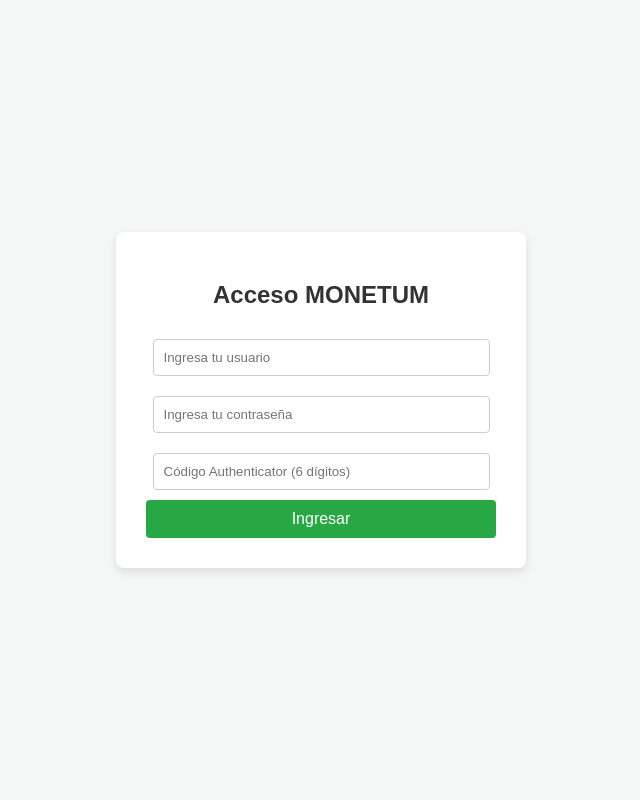
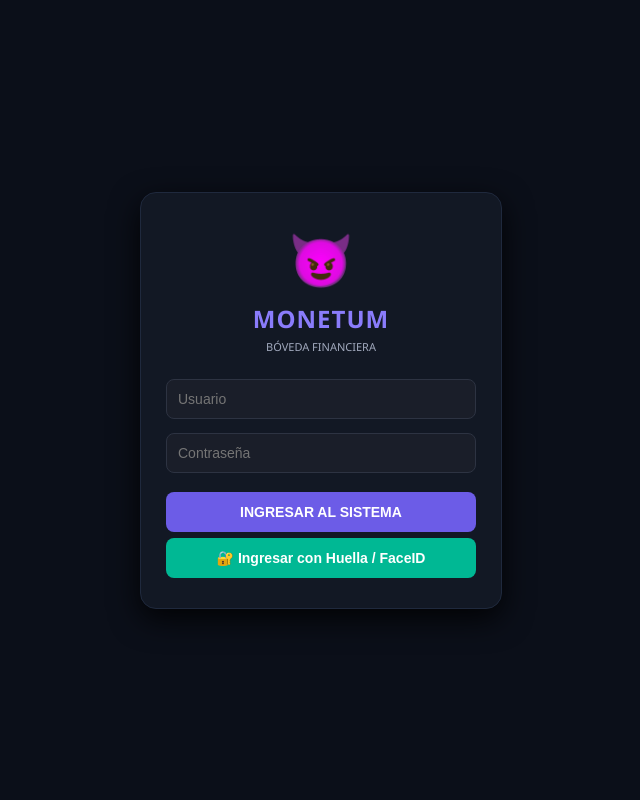
Before and after one commit to demonik0806-tech/MONETUM, a Flask app: page / in a window 1280 px wide. Shown: the whole page, without its empty margins (319-959 px from the left). Run offline with Flask 3, Linux system fonts and the light colour scheme; some libraries are stand-ins or nearby versions.

Commit message:
login.html
Updated the login page with a new design and added biometric login functionality.

```diff
--- a/MONETUM/templates/login.html
+++ b/MONETUM/templates/login.html
@@ -2,32 +2,75 @@
 <html lang="es">
 <head>
     <meta charset="UTF-8">
+    <title>MONETUM - Acceso</title>
+    <link rel="manifest" href="/static/manifest.json">
+    <meta name="theme-color" content="#0b0f19">
     <meta name="viewport" content="width=device-width, initial-scale=1.0">
-    <title>MONETUM - Iniciar Sesión</title>
     <style>
-        body { font-family: Arial, sans-serif; background-color: #f4f7f6; display: flex; justify-content: center; align-items: center; height: 100vh; margin: 0; }
-        .login-container { background: #fff; padding: 30px; border-radius: 8px; box-shadow: 0 4px 10px rgba(0,0,0,0.1); width: 100%; max-width: 350px; text-align: center; }
-        h2 { color: #333; margin-bottom: 20px; }
-        input { width: 90%; padding: 10px; margin: 10px 0; border: 1px solid #ccc; border-radius: 4px; }
-        button { width: 100%; padding: 10px; background-color: #28a745; color: white; border: none; border-radius: 4px; font-size: 16px; cursor: pointer; }
-        button:hover { background-color: #218838; }
-        .error { color: red; font-size: 14px; }
+        body { background-color: #0b0f19; color: #fff; font-family: 'Segoe UI', Arial, sans-serif; display: flex; justify-content: center; align-items: center; height: 100vh; margin: 0; }
+        .box { background: #121824; padding: 30px 25px; border-radius: 16px; width: 310px; text-align: center; border: 1px solid #1f293d; box-shadow: 0 10px 30px rgba(0,0,0,0.85); animation: popIn 0.4s ease; }
+        @keyframes popIn { from { opacity: 0; transform: scale(0.95); } to { opacity: 1; transform: scale(1); } }
+        .avatar { font-size: 52px; margin-bottom: 8px; cursor: pointer; user-select: none; transition: transform 0.2s; }
+        .avatar:active { transform: scale(0.85); }
+        input { width: 100%; padding: 11px; margin: 7px 0; background: #1a1e29; border: 1px solid #2d3342; color: white; border-radius: 8px; box-sizing: border-box; font-size: 14px; }
+        input:focus { border-color: #8a7cfb; outline: none; }
+        button { background: #6c5ce7; color: white; border: none; padding: 12px; width: 100%; border-radius: 8px; font-weight: bold; cursor: pointer; margin-top: 12px; transition: 0.3s; font-size: 14px; }
+        button:hover { background: #5b4be2; }
+        .bio-btn { background: #00b894; margin-top: 6px; }
     </style>
 </head>
 <body>
-    <div class="login-container">
-        <h2>Acceso MONETUM</h2>
-        {% with messages = get_flashed_messages() %}
-          {% if messages %}
-            <p class="error">{{ messages[0] }}</p>
-          {% endif %}
-        {% endwith %}
-        <form action="/" method="POST">
-            <input type="text" name="username" placeholder="Ingresa tu usuario" required>
-            <input type="password" name="password" placeholder="Ingresa tu contraseña" required>
-            <input type="text" name="totp_code" placeholder="Código Authenticator (6 dígitos)" required autocomplete="off">
-            <button type="submit">Ingresar</button>
+    <div class="box">
+        <div class="avatar" id="icono-avatar" onclick="cambiarAvatar()">😈</div>
+        <h2 style="color: #8a7cfb; margin: 0 0 4px 0; letter-spacing: 1px;">MONETUM</h2>
+        <p style="color: #a1a9bd; font-size: 11px; margin: 0 0 18px 0;">BÓVEDA FINANCIERA</p>
+        <form id="form-login">
+            <input type="text" id="user" placeholder="Usuario" required autocomplete="off">
+            <input type="password" id="pass" placeholder="Contraseña" required>
+            <button type="submit">INGRESAR AL SISTEMA</button>
+            <button type="button" class="bio-btn" onclick="intentarBiometria()">🔐 Ingresar con Huella / FaceID</button>
         </form>
     </div>
+    <script>
+        if ('serviceWorker' in navigator) { navigator.serviceWorker.register('/static/sw.js'); }
+        const avatares = ['😈', '🤖', '👽', '🦊', '🐉', '🐼'];
+        let indiceAvatar = 0;
+        function cambiarAvatar() {
+            indiceAvatar = (indiceAvatar + 1) % avatares.length;
+            document.getElementById('icono-avatar').innerText = avatares[indiceAvatar];
+        }
+
+        async function intentarBiometria() {
+            if (window.PublicKeyCredential) {
+                try {
+                    alert("Escanea tu huella o rostro con el sensor del teléfono...");
+                    setTimeout(() => {
+                        document.getElementById('user').value = "monetum_admin";
+                        document.getElementById('pass').value = "M0netum#2026";
+                        document.getElementById('form-login').dispatchEvent(new Event('submit'));
+                    }, 1200);
+                } catch(e) {
+                    alert("Autenticación biométrica no disponible.");
+                }
+            } else {
+                alert("Tu navegador no soporta WebAuthn biométrico.");
+            }
+        }
+
+        document.getElementById('form-login').addEventListener('submit', async (e) => {
+            e.preventDefault();
+            const res = await fetch('/api/login', {
+                method: 'POST',
+                headers: {'Content-Type': 'application/json'},
+                body: JSON.stringify({
+                    username: document.getElementById('user').value,
+                    password: document.getElementById('pass').value
+                })
+            });
+            const data = await res.json();
+            if(data.success) window.location.href = data.redirect;
+            else alert(data.error);
+        });
+    </script>
 </body>
 </html>
```
